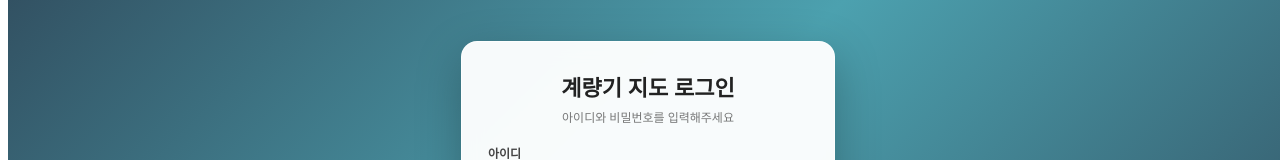
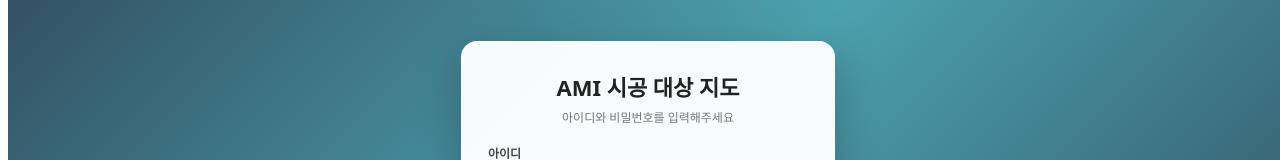
Before and after one commit to electrhi/AMIMAPER, a React (Vite) app: page / in a window 1280 px wide. Shown: the part 212-372 px from the top of the page. Built offline with nearby package versions, Linux system fonts and the light colour scheme; no server answers.

Commit message:
Update main.jsx

```diff
--- a/src/main.jsx
+++ b/src/main.jsx
@@ -845,7 +845,7 @@ function App() {
                 marginBottom: "6px",
               }}
             >
-              계량기 지도 로그인
+              AMI 시공 대상 지도
             </div>
             <div
               style={{
```
